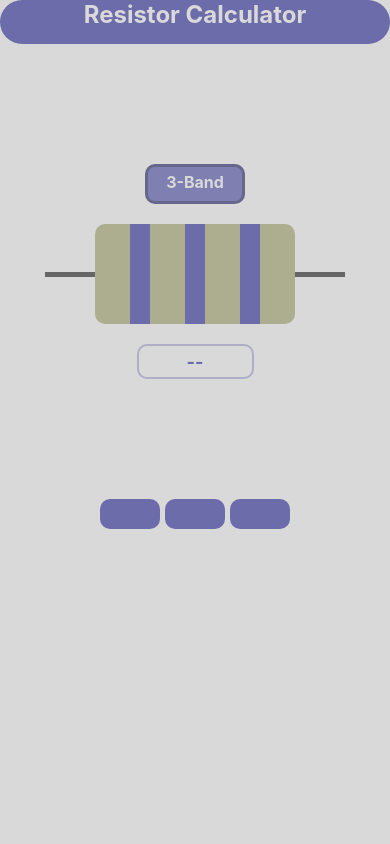
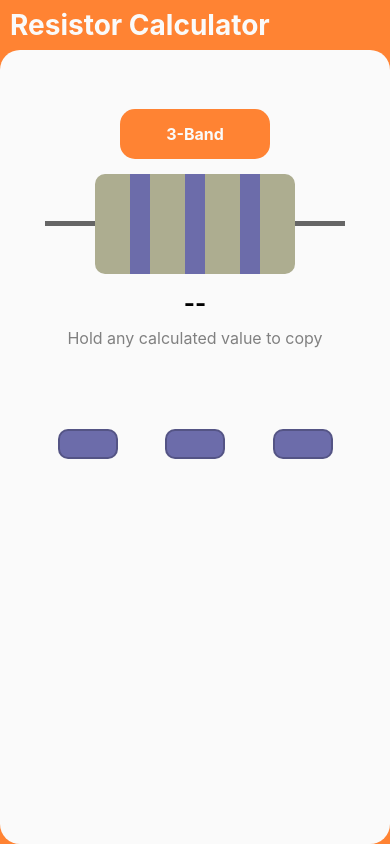
Before and after one commit to 5upro/res-d, a React Native app: screen / in a window 390 px wide. Built offline with nearby package versions, Linux system fonts and the light colour scheme.

Commit message:
updated resistor-screen UI

```diff
--- /dev/null
+++ b/src/assets/color.ts
@@ -0,0 +1,7 @@
+export const Color = {
+	primary: "#FF8333",
+    secondary: "#FAFAFA",
+    tertiary: "#6C6CAA",
+    quaternary: "#000000",
+    quinary: "#808080",
+}
--- a/src/screens/resistor-screen.tsx
+++ b/src/screens/resistor-screen.tsx
@@ -10,6 +10,7 @@ import {
 import { useSafeAreaInsets } from 'react-native-safe-area-context';
 
 import { OptionData, Position } from '@/types/overlay';
+import { Color } from '@/assets/color';
 import { defaultValue, bandSize } from '@/feature/resistor/data';
 import { dataSetSelector, parser } from '@/feature/resistor/utils';
 import Resistor from '@/component/resistor';
@@ -27,9 +28,9 @@ const ResistorScreen = () => {
 	);
 	const [overlayIndex, setOverlayIndex] = useState<number>(0);
 	const insets = useSafeAreaInsets();
+	const finalValues = parser(type, band.map((item) => item.value))
 
 	useEffect(() => {
-		console.log("effect");
 		setBand(
 			Array.from({length: type}, () => ({ ...defaultValue }))
 		);
@@ -44,13 +45,12 @@ const ResistorScreen = () => {
 
 	const handleDropdownPress = (pos: Position, index : number) => {
 		setOverlayIndex(index);
-		setPosition(pos);
+		setPosition({ top: pos.top, left: pos.left });
 		setDropdown(true);
 	}
 
 	const handleDropdownClose = (item: OptionData) => {
 		if(overlayIndex === 999 && item.value !== -9) {
-			console.log("dropdown closed");
 			setType(item.value);
 		}
 		else if(item.value !== -9) {
@@ -61,53 +61,64 @@ const ResistorScreen = () => {
 	return(
 		<View style={[
 			styles.container,
-			{ marginBottom: insets.bottom }
-		]}>
-			<View style={[
-				styles.header,
-				{
-                    paddingTop: insets.top,
-				}
-			]}>
+			{ paddingTop: insets.top }
+		]}
+		>
+			<View style={styles.header}>
 				<Text style={styles.headerText}>Resistor Calculator</Text>
 			</View>
+			<View style={styles.contentContainer}>
 				<View style={styles.resistorContainer}>
 					<DropdownButton
 						index={999}
 						text={`${type}-Band`}
-					style={[
-                        styles.button,
-					]}
+						textStyle={{color: Color.secondary}}
+						style={styles.typeDropdownButton}
 						onOpen={handleDropdownPress}
 					/>
 					<Resistor
 						bandColor={band.map((item) => item.color)}
 					/>
-				<View style={styles.bandValueContainer}>
-					{parser(type, band.map((item) => item.value)).map((item, index) => (
-						<Text
-							key={index}
-							style={styles.bandText}
-						>
-							{item}
-						</Text>
-					))}
+					<View style={styles.valueContainer}>
+						<Text style={styles.mainValue}>{finalValues[0]}</Text>
+						{ type !== 3 &&
+							<View style={styles.tolnValueContainer}>
+								<View style={styles.minMaxContainer}>
+									<Text style={styles.tolnValueHeader}>Minimum</Text>
+									<Text style={styles.tolnValue}>{finalValues[1] ? finalValues[1] : "--"}</Text>
+								</View>
+								<View style={styles.minMaxContainer}>
+									<Text style={styles.tolnValueHeader}>Maximum</Text>
+									<Text style={styles.tolnValue}>{finalValues[2] ? finalValues[2] : "--"}</Text>
 								</View>
 							</View>
-			<View style={styles.dropdownContainer}>
+						}
+						<Text style={styles.tipText}>{"Hold any calculated value to copy"}</Text>
+					</View>
+				</View>
+				<View style={styles.bandDropdownContainer}>
+					<View style={styles.bandDropdownButtonContainer}>
 						{band.map((item, index) => (
 							<DropdownButton
 								key={index}
 								index={index}
-						style={{backgroundColor: item.color}}
+								style={[
+									styles.bandDropdownButton,
+									{backgroundColor: item.color,}
+								]}
 								onOpen={handleDropdownPress}
 							/>
 						))}
+					</View>
+				</View>
 			</View>
 			{dropdown &&
 				<DropdownOverlay
 					position={position}
 					text={overlayIndex === 999 ? typeLable : [""]}
+					textStyle={overlayIndex === 999 ? styles.typeOverlayText : {}}
+					buttonStyle={overlayIndex === 999 ? styles.typeOverlayButton : {}}
+					style={overlayIndex === 999 ? styles.typeOverlay : {}}
 					data={dataSetSelector(type, overlayIndex)}
 					onClose={handleDropdownClose}
 				/>
@@ -122,61 +133,121 @@ const styles = StyleSheet.create({
 		width: '100%',
 		alignItems: 'center',
 		justifyContent: 'flex-start',
-		backgroundColor: '#D9D9D9',
-		gap: 20,
+		backgroundColor: Color.primary,
 	},
 	header: {
 		width: '100%',
-        backgroundColor: '#6C6CAA',
-        alignItems: 'center',
+		height: 50,
+		alignItems: 'flex-start',
 		justifyContent: 'center',
-		borderRadius: 24,
+		paddingHorizontal: 10,
 	},
 	headerText: {
+		fontSize: 28,
+		fontWeight: 'bold',
+		color: Color.secondary,
+	},
+	contentContainer: {
+		flex: 1,
+		width: '100%',
+		padding: 10,
+		paddingTop: "15%",
+		justifyContent: 'flex-start',
+		backgroundColor: Color.secondary,
+		borderRadius: 20
+	},
+	resistorContainer: {
+		height: "40%",
+		width: '100%',
+		alignItems: 'center',
+		justifyContent: "flex-start",
+		gap: 15,
+	},
+	typeDropdownButton: {
+		width: 150,
+		height: 50,
+		padding: 5,
+		borderRadius: 15,
+		alignContent: 'center',
+		justifyContent: 'center',
+		backgroundColor: Color.primary,
+	},
+	typeOverlay: {
+		width: 150,
+		padding: 5,
+		gap: 5,
+		backgroundColor: Color.primary,
+	},
+	typeOverlayButton: {
+		width: "100%",
+		height: 40,
+		padding: 5,
+		borderRadius: 10,
+		alignContent: 'center',
+		justifyContent: 'center',
+		backgroundColor: Color.secondary,
+	},
+	typeOverlayText: {
+		color: Color.quaternary
+	},
+	valueContainer: {
+		flex: 1,
+		width: '100%',
+		alignItems: 'center',
+		justifyContent: 'flex-start',
+	},
+	tolnValueContainer: {
+		width: '100%',
+		flexDirection: 'row',
+		alignItems: 'flex-start',
+		justifyContent: 'space-evenly',
+	},
+	minMaxContainer: {
+		width: '40%',
+		alignItems: 'center',
+	},
+	mainValue: {
+		width: "30%",
+		textAlign: "center",
 		fontSize: 24,
 		fontWeight: 'bold',
-		color: '#D9D9D9',
-		marginBottom: 15,
+		color: Color.quaternary,
+		borderRadius: 10,
+		paddingBottom: 5,
 	},
-    resistorContainer: {
-        width: '100%',
-        flexDirection: 'column',
-        justifyContent: 'center',
+	tolnValueHeader: {
+		fontSize: 16,
+		fontWeight: 'bold',
+		color: Color.quinary,
+	},
+	tolnValue: {
+		fontSize: 20,
+		fontWeight: 'bold',
+		color: Color.quaternary,
+		padding: 5,
+	},
+	tipText: {
+		fontSize: 16,
+		fontWeight: 'semibold',
+		color: Color.quinary,
+		padding: 5,
+	},
+	bandDropdownContainer: {
+		flex: 1,
+		width: "100%",
 		alignItems: 'center',
-		marginVertical: 100,
-        gap: 20
+		justifyContent: 'flex-start',
+		paddingVertical: 30
 	},
-    bandValueContainer: {
-        width: '100%',
+	bandDropdownButtonContainer: {
+		width: "100%",
 		flexDirection: 'row',
-        alignItems: 'center',
 		justifyContent: 'space-evenly',
+		backgroundColor: Color.secondary
 	},
-    bandText: {
-		width: "30%",
-        textAlign: "center",
-        fontSize: 18,
-        fontWeight: 'bold',
-        color: '#6C6CAA',
-		borderWidth: 2,
-        borderColor: '#6C6CAA66',
-        borderRadius: 10,
-        padding: 5
-    },
-	dropdownContainer: {
-		width: '80%',
-		flexDirection: 'row',
-		justifyContent: 'center',
-		gap: 5,
-	},
-	button: {
-		width: 100,
-		height: 40,
-		padding: 5,
-		borderWidth: 3,
-        borderColor: '#2F2F2F4A',
-		borderRadius: 10,
-		backgroundColor: '#6C6CAAD2',
+	bandDropdownButton: {
+		borderColor: "#00000037",
+		borderWidth: 2
 	}
 })
 
```
Lines whose indentation alone changed are shown as unchanged.
